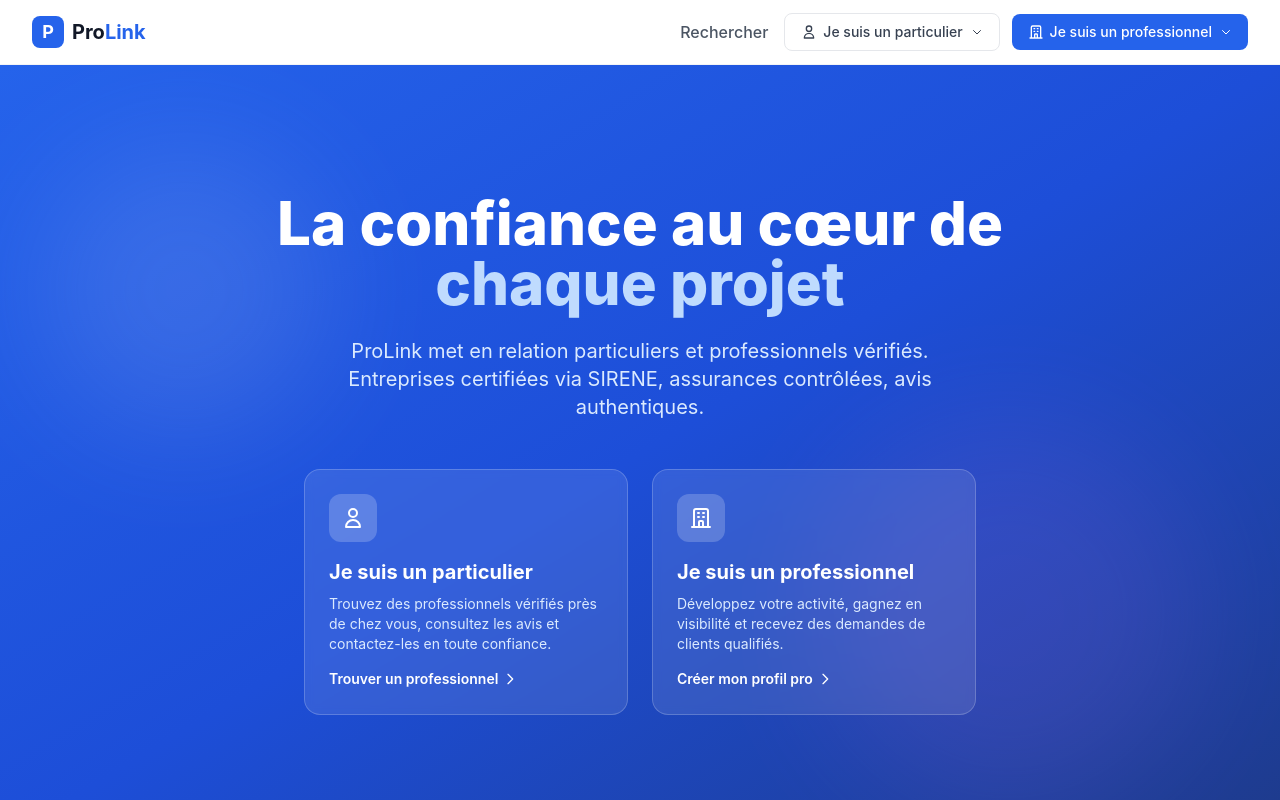
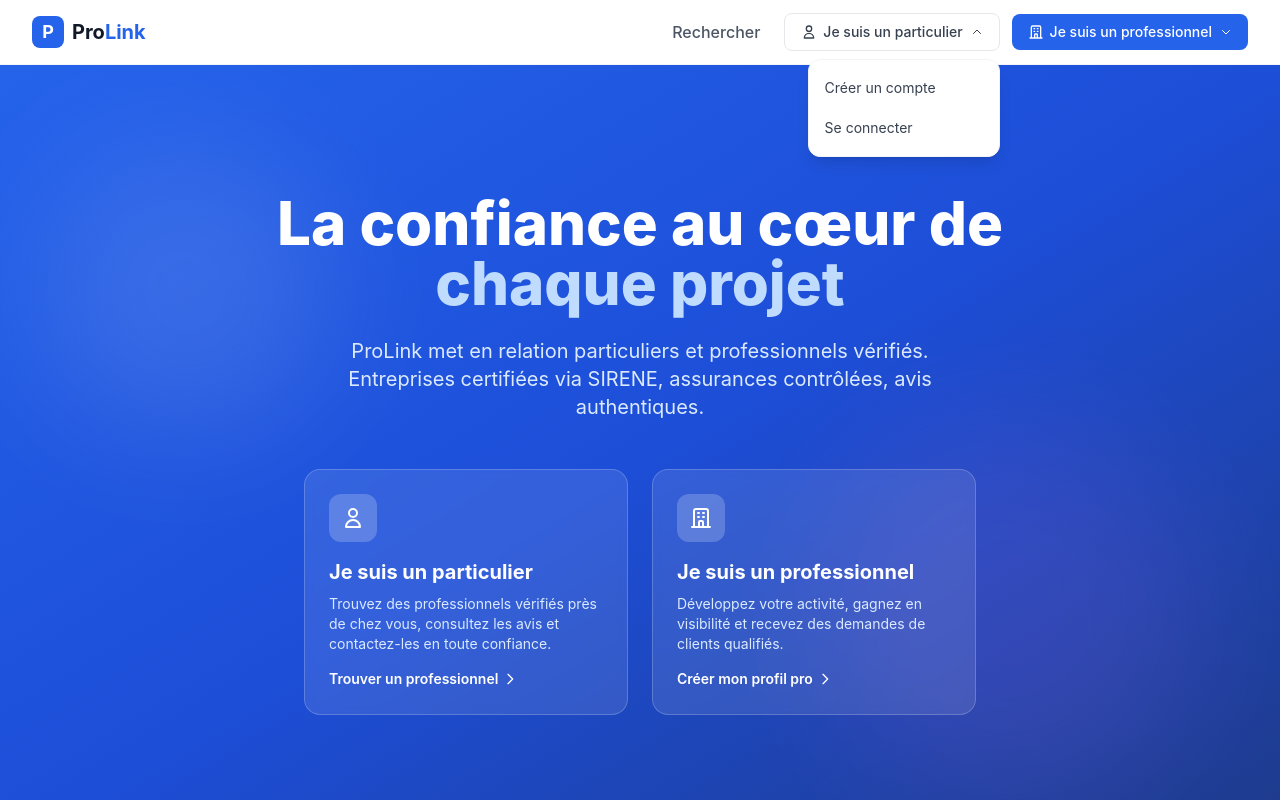
Before and after one commit to proart7/prolink, a Next.js app: page / in a window 1280 px wide. Both pictures are taken after a click on the button "Je suis un particulier". Shown: the top 800 px of the page. Built offline with nearby package versions, Linux system fonts and the light colour scheme; no server answers.

Commit message:
Update Navbar: click-based dropdowns with outside-click detection

```diff
--- a/src/components/layout/Navbar.tsx
+++ b/src/components/layout/Navbar.tsx
@@ -2,12 +2,52 @@
 
 import Link from "next/link";
 import { useSession, signOut } from "next-auth/react";
-import { useState } from "react";
+import { useState, useEffect, useRef } from "react";
 
 export function Navbar() {
   const { data: session, status } = useSession();
   const [menuOpen, setMenuOpen] = useState(false);
   const [roleMenuOpen, setRoleMenuOpen] = useState<"particulier" | "professionnel" | null>(null);
+
+  // Refs for outside-click detection
+  const particulierMenuRef = useRef<HTMLDivElement>(null);
+  const professionnelMenuRef = useRef<HTMLDivElement>(null);
+
+  // Close dropdowns when clicking outside
+  useEffect(() => {
+    function handleClickOutside(event: MouseEvent) {
+      const target = event.target as Node;
+
+      if (particulierMenuRef.current && !particulierMenuRef.current.contains(target)) {
+        if (roleMenuOpen === "particulier") {
+          setRoleMenuOpen(null);
+        }
+      }
+
+      if (professionnelMenuRef.current && !professionnelMenuRef.current.contains(target)) {
+        if (roleMenuOpen === "professionnel") {
+          setRoleMenuOpen(null);
+        }
+      }
+    }
+
+    if (roleMenuOpen) {
+      document.addEventListener("mousedown", handleClickOutside);
+      return () => document.removeEventListener("mousedown", handleClickOutside);
+    }
+  }, [roleMenuOpen]);
+
+  const toggleParticulierMenu = () => {
+    setRoleMenuOpen(roleMenuOpen === "particulier" ? null : "particulier");
+  };
+
+  const toggleProfessionnelMenu = () => {
+    setRoleMenuOpen(roleMenuOpen === "professionnel" ? null : "professionnel");
+  };
+
+  const closeDropdowns = () => {
+    setRoleMenuOpen(null);
+  };
 
   return (
     <nav className="bg-white border-b border-gray-100 sticky top-0 z-50">
@@ -24,7 +64,7 @@ export function Navbar() {
           </Link>
 
           {/* Navigation desktop */}
-          <div className="hidden md:flex items-center gap-4">
+          <div className="hidden md:flex items-center gap-6">
             <Link
               href="/recherche"
               className="text-gray-600 hover:text-primary-600 font-medium transition-colors"
@@ -89,44 +129,82 @@ export function Navbar() {
               </>
             ) : (
               <div className="flex items-center gap-3">
-                {/* Bouton Particulier */}
-                <div className="relative"
-                  onMouseEnter={() => setRoleMenuOpen("particulier")}
-                  onMouseLeave={() => setRoleMenuOpen(null)}
-                >
-                  <button className="inline-flex items-center gap-1.5 text-sm font-medium px-4 py-2 rounded-lg border border-gray-200 text-gray-700 hover:bg-gray-50 hover:border-primary-300 transition-all">
-                    <svg className="w-4 h-4" fill="none" stroke="currentColor" viewBox="0 0 24 24"><path strokeLinecap="round" strokeLinejoin="round" strokeWidth={2} d="M16 7a4 4 0 11-8 0 4 4 0 018 0zM12 14a7 7 0 00-7 7h14a7 7 0 00-7-7z" /></svg>
+                {/* Particulier Dropdown - Click-based */}
+                <div className="relative" ref={particulierMenuRef}>
+                  <button
+                    onClick={toggleParticulierMenu}
+                    className="inline-flex items-center gap-1.5 text-sm font-medium px-4 py-2 rounded-lg border border-gray-200 text-gray-700 hover:bg-gray-50 hover:border-primary-300 transition-all"
+                  >
+                    <svg className="w-4 h-4" fill="none" stroke="currentColor" viewBox="0 0 24 24">
+                      <path strokeLinecap="round" strokeLinejoin="round" strokeWidth={2} d="M16 7a4 4 0 11-8 0 4 4 0 018 0zM12 14a7 7 0 00-7 7h14a7 7 0 00-7-7z" />
+                    </svg>
                     Je suis un particulier
-                    <svg className="w-3 h-3 ml-0.5" fill="none" stroke="currentColor" viewBox="0 0 24 24"><path strokeLinecap="round" strokeLinejoin="round" strokeWidth={2} d="M19 9l-7 7-7-7" /></svg>
+                    <svg
+                      className={`w-3 h-3 ml-0.5 transition-transform ${
+                        roleMenuOpen === "particulier" ? "rotate-180" : ""
+                      }`}
+                      fill="none"
+                      stroke="currentColor"
+                      viewBox="0 0 24 24"
+                    >
+                      <path strokeLinecap="round" strokeLinejoin="round" strokeWidth={2} d="M19 9l-7 7-7-7" />
+                    </svg>
                   </button>
                   {roleMenuOpen === "particulier" && (
-                    <div className="absolute right-0 mt-1 w-48 bg-white rounded-xl shadow-lg border border-gray-100 py-2 z-50">
-                      <Link href="/register/particulier" className="block px-4 py-2.5 text-sm text-gray-700 hover:bg-primary-50 hover:text-primary-700" onClick={() => setRoleMenuOpen(null)}>
+                    <div className="absolute right-0 mt-2 w-48 bg-white rounded-xl shadow-lg border border-gray-100 py-2 z-50">
+                      <Link
+                        href="/register/particulier"
+                        className="block px-4 py-2.5 text-sm text-gray-700 hover:bg-primary-50 hover:text-primary-700 transition-colors"
+                        onClick={closeDropdowns}
+                      >
                         Créer un compte
                       </Link>
-                      <Link href="/login" className="block px-4 py-2.5 text-sm text-gray-700 hover:bg-primary-50 hover:text-primary-700" onClick={() => setRoleMenuOpen(null)}>
+                      <Link
+                        href="/login"
+                        className="block px-4 py-2.5 text-sm text-gray-700 hover:bg-primary-50 hover:text-primary-700 transition-colors"
+                        onClick={closeDropdowns}
+                      >
                         Se connecter
                       </Link>
                     </div>
                   )}
                 </div>
 
-                {/* Bouton Professionnel */}
-                <div className="relative"
-                  onMouseEnter={() => setRoleMenuOpen("professionnel")}
-                  onMouseLeave={() => setRoleMenuOpen(null)}
-                >
-                  <button className="inline-flex items-center gap-1.5 text-sm font-medium px-4 py-2 rounded-lg bg-primary-600 text-white hover:bg-primary-700 transition-all">
-                    <svg className="w-4 h-4" fill="none" stroke="currentColor" viewBox="0 0 24 24"><path strokeLinecap="round" strokeLinejoin="round" strokeWidth={2} d="M19 21V5a2 2 0 00-2-2H7a2 2 0 00-2 2v16m14 0h2m-2 0h-5m-9 0H3m2 0h5M9 7h1m-1 4h1m4-4h1m-1 4h1m-5 10v-5a1 1 0 011-1h2a1 1 0 011 1v5m-4 0h4" /></svg>
+                {/* Professionnel Dropdown - Click-based */}
+                <div className="relative" ref={professionnelMenuRef}>
+                  <button
+                    onClick={toggleProfessionnelMenu}
+                    className="inline-flex items-center gap-1.5 text-sm font-medium px-4 py-2 rounded-lg bg-primary-600 text-white hover:bg-primary-700 transition-all"
+                  >
+                    <svg className="w-4 h-4" fill="none" stroke="currentColor" viewBox="0 0 24 24">
+                      <path strokeLinecap="round" strokeLinejoin="round" strokeWidth={2} d="M19 21V5a2 2 0 00-2-2H7a2 2 0 00-2 2v16m14 0h2m-2 0h-5m-9 0H3m2 0h5M9 7h1m-1 4h1m4-4h1m-1 4h1m-5 10v-5a1 1 0 011-1h2a1 1 0 011 1v5m-4 0h4" />
+                    </svg>
                     Je suis un professionnel
-                    <svg className="w-3 h-3 ml-0.5" fill="none" stroke="currentColor" viewBox="0 0 24 24"><path strokeLinecap="round" strokeLinejoin="round" strokeWidth={2} d="M19 9l-7 7-7-7" /></svg>
+                    <svg
+                      className={`w-3 h-3 ml-0.5 transition-transform ${
+                        roleMenuOpen === "professionnel" ? "rotate-180" : ""
+                      }`}
+                      fill="none"
+                      stroke="currentColor"
+                      viewBox="0 0 24 24"
+                    >
+                      <path strokeLinecap="round" strokeLinejoin="round" strokeWidth={2} d="M19 9l-7 7-7-7" />
+                    </svg>
                   </button>
                   {roleMenuOpen === "professionnel" && (
-                    <div className="absolute right-0 mt-1 w-48 bg-white rounded-xl shadow-lg border border-gray-100 py-2 z-50">
-                      <Link href="/register/professionnel" className="block px-4 py-2.5 text-sm text-gray-700 hover:bg-primary-50 hover:text-primary-700" onClick={() => setRoleMenuOpen(null)}>
+                    <div className="absolute right-0 mt-2 w-48 bg-white rounded-xl shadow-lg border border-gray-100 py-2 z-50">
+                      <Link
+                        href="/register/professionnel"
+                        className="block px-4 py-2.5 text-sm text-gray-700 hover:bg-primary-50 hover:text-primary-700 transition-colors"
+                        onClick={closeDropdowns}
+                      >
                         Créer un compte pro
                       </Link>
-                      <Link href="/login" className="block px-4 py-2.5 text-sm text-gray-700 hover:bg-primary-50 hover:text-primary-700" onClick={() => setRoleMenuOpen(null)}>
+                      <Link
+                        href="/login"
+                        className="block px-4 py-2.5 text-sm text-gray-700 hover:bg-primary-50 hover:text-primary-700 transition-colors"
+                        onClick={closeDropdowns}
+                      >
                         Se connecter
                       </Link>
                     </div>
@@ -158,36 +236,36 @@ export function Navbar() {
           <Link href="/recherche" className="block text-gray-600 font-medium py-2">
             Rechercher
           </Link>
-
           {status === "authenticated" ? (
             <>
-              <Link href="/messagerie" className="block text-gray-600 font-medium py-2">Messages</Link>
+              <Link href="/messagerie" className="block text-gray-600 font-medium py-2">
+                Messages
+              </Link>
               <Link
-                href={(session.user as any).role === "PROFESSIONNEL" ? "/dashboard/professionnel" : "/dashboard/particulier"}
+                href={
+                  (session.user as any).role === "PROFESSIONNEL"
+                    ? "/dashboard/professionnel"
+                    : "/dashboard/particulier"
+                }
                 className="block text-gray-600 font-medium py-2"
               >
                 Tableau de bord
               </Link>
-              <button onClick={() => signOut({ callbackUrl: "/" })} className="text-red-600 font-medium py-2">
+              <button
+                onClick={() => signOut({ callbackUrl: "/" })}
+                className="text-red-600 font-medium py-2"
+              >
                 Déconnexion
               </button>
             </>
           ) : (
-            <div className="space-y-3 pt-2">
-              <div className="border-b border-gray-100 pb-3">
-                <p className="text-xs font-semibold text-gray-400 uppercase mb-2">Particulier</p>
-                <div className="flex gap-2">
-                  <Link href="/register/particulier" className="btn-secondary text-sm py-2 px-4 flex-1 text-center">S&apos;inscrire</Link>
-                  <Link href="/login" className="btn-secondary text-sm py-2 px-4 flex-1 text-center">Connexion</Link>
-                </div>
-              </div>
-              <div>
-                <p className="text-xs font-semibold text-gray-400 uppercase mb-2">Professionnel</p>
-                <div className="flex gap-2">
-                  <Link href="/register/professionnel" className="btn-primary text-sm py-2 px-4 flex-1 text-center">S&apos;inscrire</Link>
-                  <Link href="/login" className="btn-primary text-sm py-2 px-4 flex-1 text-center">Connexion</Link>
-                </div>
-              </div>
+            <div className="flex gap-3 pt-2">
+              <Link href="/login" className="btn-secondary text-sm py-2 px-4">
+                Connexion
+              </Link>
+              <Link href="/register/particulier" className="btn-primary text-sm py-2 px-4">
+                Inscription
+              </Link>
             </div>
           )}
         </div>
```
